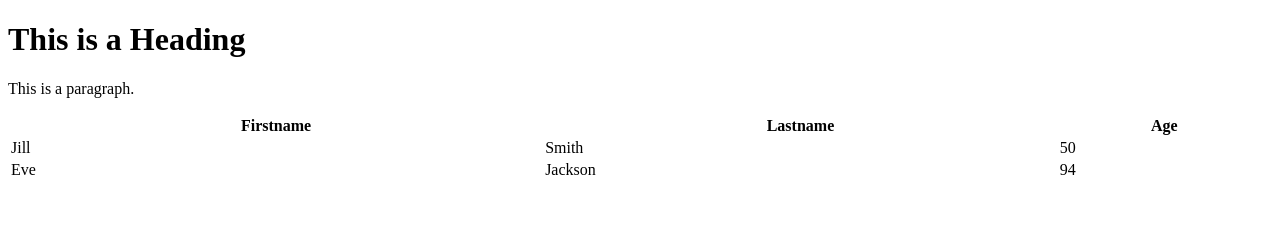
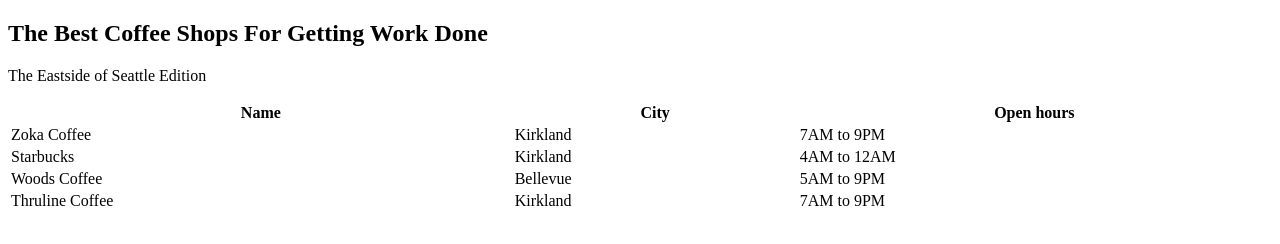
Before and after one commit to crystal-leesj/crystal-leesj.github.io, a plain HTML site: page index.html in a window 1280 px wide. Drawn offline with Linux system fonts and the light colour scheme.

Commit message:
Content is updated

```diff
--- a/index.html
+++ b/index.html
@@ -7,23 +7,33 @@
 
 <body>
 
-    <h1>This is a Heading</h1>
-    <p>This is a paragraph.</p>
+    <h2>The Best Coffee Shops For Getting Work Done</h1>
+    <p>The Eastside of Seattle Edition</p>
     <table style="width:100%">
         <tr>
-            <th>Firstname</th>
-            <th>Lastname</th>
-            <th>Age</th>
+            <th>Name</th>
+            <th>City</th>
+            <th>Open hours</th>
         </tr>
         <tr>
-            <td>Jill</td>
-            <td>Smith</td>
-            <td>50</td>
+            <td>Zoka Coffee</td>
+            <td>Kirkland</td>
+            <td>7AM to 9PM</td>
         </tr>
         <tr>
-            <td>Eve</td>
-            <td>Jackson</td>
-            <td>94</td>
+            <td>Starbucks</td>
+            <td>Kirkland</td>
+            <td>4AM to 12AM</td>
+        </tr>
+        <tr>
+            <td>Woods Coffee</td>
+            <td>Bellevue</td>
+            <td>5AM to 9PM</td>
+        </tr>
+        <tr>
+            <td>Thruline Coffee</td>
+            <td>Kirkland</td>
+            <td>7AM to 9PM</td>
         </tr>
     </table>
 
```
